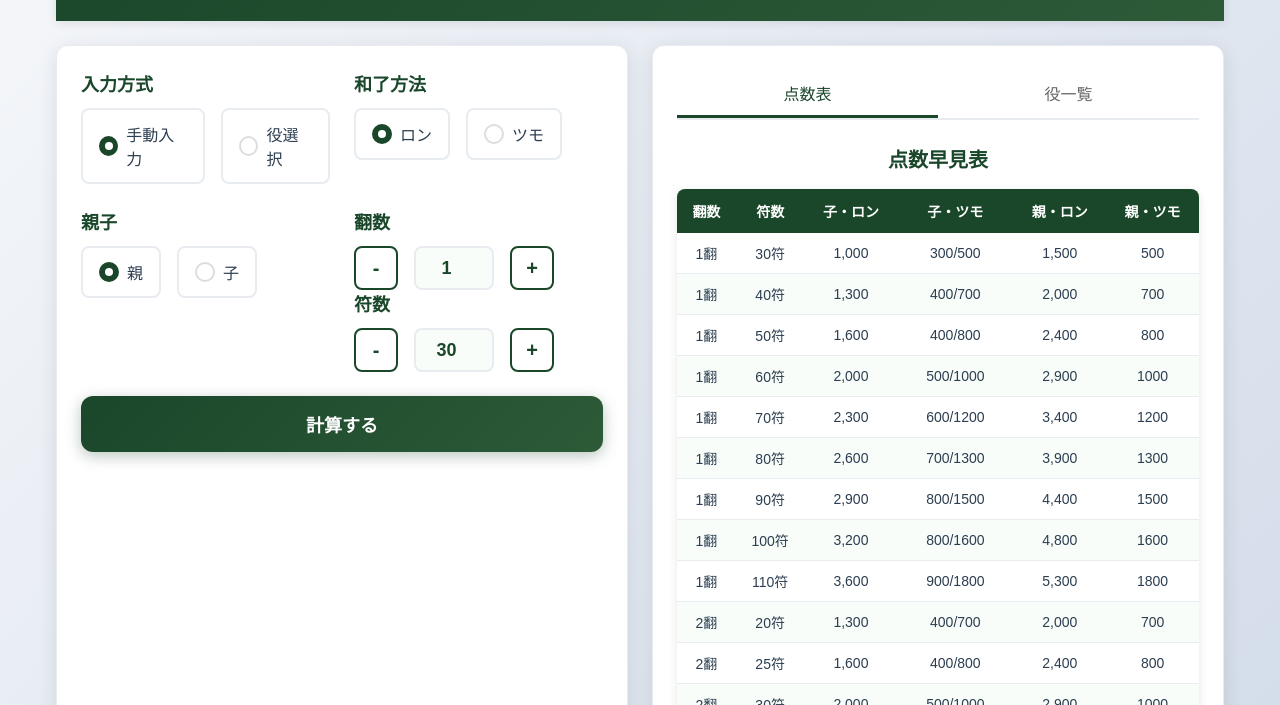
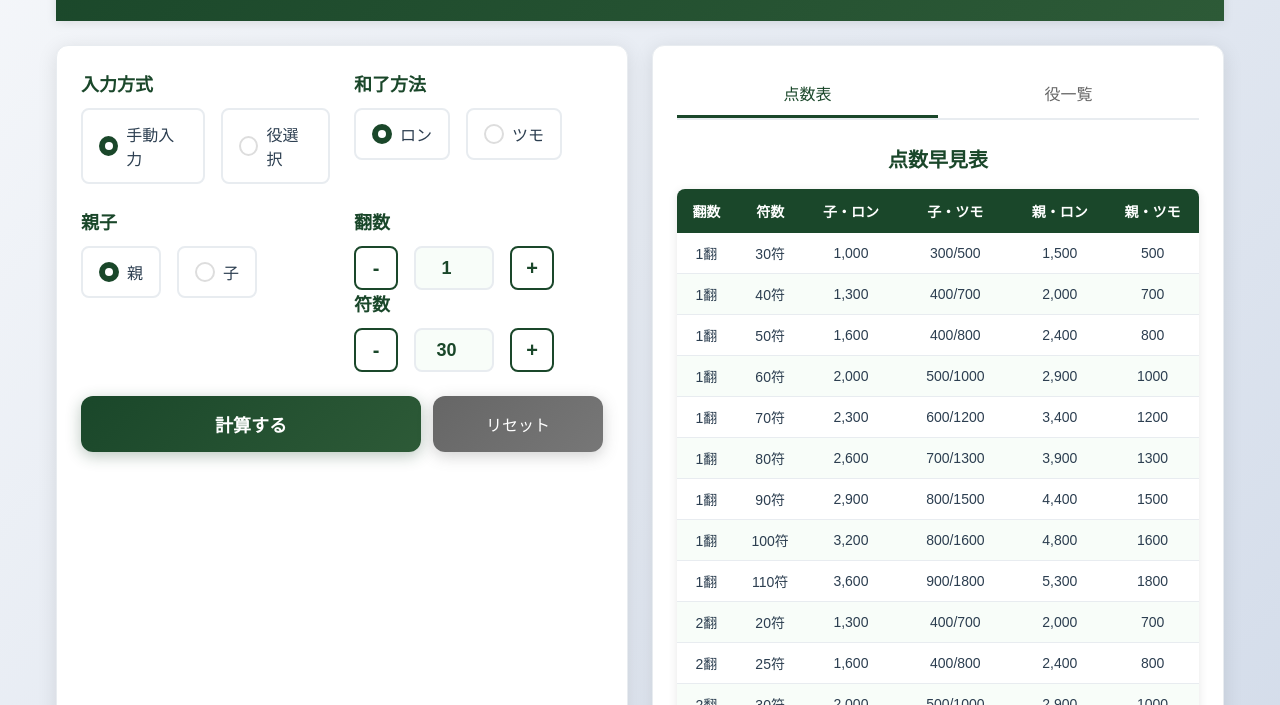
Before and after one commit to tsudumikata/mahjong-calc, a website with bundled scripts: page index.html in a window 1280 px wide. Shown: the part 95-800 px from the top of the page. Built offline with nearby package versions, Linux system fonts and the light colour scheme.

Commit message:
Issue #5完了: リセット機能実装

```diff
--- a/index.html
+++ b/index.html
@@ -148,6 +148,7 @@
 
                 <div class="calculate-section">
                     <button class="calculate-btn" id="calculateBtn">計算する</button>
+                    <button class="reset-btn" id="resetBtn">リセット</button>
                 </div>
 
                 <div class="result-section" id="resultSection" style="display: none;">
--- a/js/modules/eventHandlers.js
+++ b/js/modules/eventHandlers.js
@@ -245,6 +245,9 @@ export class EventHandlers {
         // 計算ボタン (Phase3b-3: EventHandlers内で処理)
         this.elements.calculateBtn.addEventListener('click', () => this.calculateScore());
 
+        // リセットボタン (Issue #5: リセット機能)
+        this.elements.resetBtn.addEventListener('click', () => this.handleResetButton());
+
         // 詳細表示切り替え
         this.elements.toggleDetailBtn.addEventListener('click', () =>
             toggleDetailDisplay(this.elements.detailResult, this.elements.toggleDetailBtn)
@@ -301,6 +304,20 @@ export class EventHandlers {
         // 翻数の同期（初期値）
         const initialHan = parseInt(this.elements.hanInput.value) || 1;
         this.stateManager.setHan(initialHan);
+    }
+
+    /**
+     * リセットボタン処理
+     * Issue #5: 全入力値と計算結果をリセット
+     */
+    handleResetButton() {
+        // StateManagerのリセット機能を呼び出し
+        this.stateManager.resetState();
+
+        // 計算結果セクションを非表示
+        this.elements.resultSection.style.display = 'none';
+
+        // UI更新は stateSubscriptions.js の購読者が自動実行される
     }
 
     /**
--- a/script.js
+++ b/script.js
@@ -16,6 +16,7 @@ const hanInput = document.getElementById('hanInput');
 const fuInput = document.getElementById('fuInput');
 const fuYakuInput = document.getElementById('fuYakuInput');
 const calculateBtn = document.getElementById('calculateBtn');
+const resetBtn = document.getElementById('resetBtn');
 const resultSection = document.getElementById('resultSection');
 const mainResult = document.getElementById('mainResult');
 const detailResult = document.getElementById('detailResult');
@@ -49,6 +50,7 @@ function initializeApp() {
         fuInput,
         fuYakuInput,
         calculateBtn,
+        resetBtn,
         resultSection,
         mainResult,
         detailResult,
--- a/styles.css
+++ b/styles.css
@@ -194,12 +194,13 @@ body {
 
 /* 計算ボタン */
 .calculate-section {
-    text-align: center;
+    display: flex;
+    gap: 12px;
     margin-bottom: 24px;
 }
 
 .calculate-btn {
-    width: 100%;
+    flex: 2;
     height: 56px;
     background: linear-gradient(135deg, #1a472a 0%, #2d5a37 100%);
     color: white;
@@ -218,6 +219,29 @@ body {
 }
 
 .calculate-btn:active {
+    transform: translateY(0);
+}
+
+.reset-btn {
+    flex: 1;
+    height: 56px;
+    background: linear-gradient(135deg, #666 0%, #777 100%);
+    color: white;
+    border: none;
+    border-radius: 12px;
+    font-size: 16px;
+    font-weight: 500;
+    cursor: pointer;
+    transition: all 0.3s ease;
+    box-shadow: 0 4px 15px rgba(102, 102, 102, 0.3);
+}
+
+.reset-btn:hover {
+    transform: translateY(-2px);
+    box-shadow: 0 6px 20px rgba(102, 102, 102, 0.4);
+}
+
+.reset-btn:active {
     transform: translateY(0);
 }
 
```
